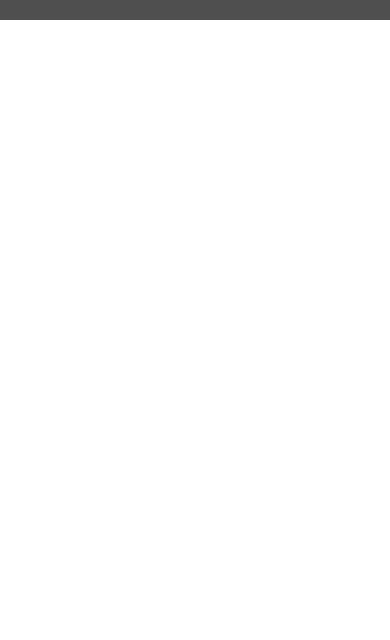
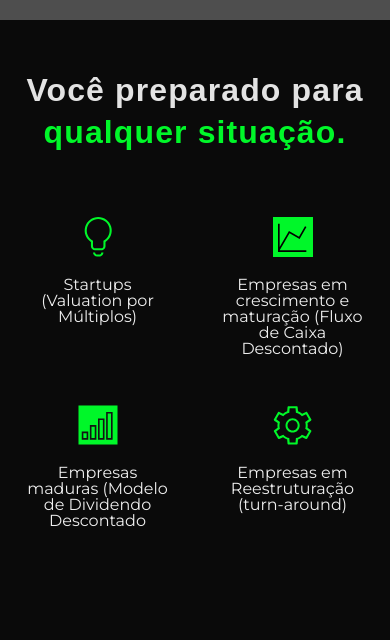
Before and after one commit to BrenoFroes/varos-javascript, a website: page src/index.html in a window 390 px wide. Shown: the part 1226-1866 px from the top of the page. Before the commit the page ends 1246 px from the top, so only its background shows below. Drawn offline with nearby package versions, Linux system fonts and the light colour scheme; some packages are replaced by stand-ins of ours; grey boxes are pictures that could not be loaded; a web font is replaced by a local one.

Commit message:
[feat] Add second section

```diff
--- a/src/assets/sass/_designsystem.scss
+++ b/src/assets/sass/_designsystem.scss
@@ -8,8 +8,8 @@ $font-primary: 'Termina', sans-serif; //400 e 700
 $font-secondary: 'Montserrat', sans-serif; // 400 , 700 e 800
 
 /* Fonts & Colors */
-$color-primary:  #FAFAFA;
-$color-secondary:  #00F729;
+$color-primary:  #00F729;
+$color-secondary:  #FAFAFA;
 $fundo-black:  #131313;
 
 
--- a/src/assets/sass/index.scss
+++ b/src/assets/sass/index.scss
@@ -18,8 +18,8 @@
     height: 43px;
     color: white;
     margin-top: 20px;
-    background: #131313;
-    border: 0.5px solid #00F729;
+    background: $fundo-black;
+    border: 0.5px solid $color-primary;
     border-radius: 7px;
     transition: all 1s;
 
@@ -30,16 +30,16 @@
     color: #EEEEEE;
   }
   .btn-black:hover {
-    background-color: #00F729;
-    color: #131313;
+    background-color: $color-primary;
+    color: $fundo-black;
   }
   .btn-green {
     width: 100%;
     height: 43px;
-    color: #131313;
+    color: $fundo-black;
     margin-top: 20px;
-    background: #00F729;
-    border: 0.5px solid #00F729;
+    background: $color-primary;
+    border: 0.5px solid $color-primary;
     border-radius: 7px;
     transition: all 1s;
 
@@ -49,13 +49,13 @@
     letter-spacing: 0.04em;
   }
   .btn-green:hover {
-    background-color: #131313;
+    background-color: $fundo-black;
     color: white;
   }
   .topo {
     background-image: url(../img/back-desktop.webp);
     background-repeat: no-repeat;
-    background-position: center top;
+    background-position: center bottom;
     background-color: #05030b;
     background-size: cover;
     @media (max-width: 767.98px) {
@@ -190,7 +190,58 @@
         justify-content: end;
       }
     } //barra
+  } //topo
 
-
-  } //topo
+  .preparado {
+    background-color: rgb(10, 10, 10);
+    padding-top: 110px;
+    padding-bottom: 110px;
+    @media (max-width: 1399.98px) {
+    }
+    @media (max-width: 1199.98px) {
+    }
+    @media (max-width: 991.98px) {
+      padding-top: 60px;
+      padding-bottom: 60px;
+    }
+    @media (max-width: 767.98px) {
+      padding-top: 65px;
+      padding-bottom: 65px;
+    }
+    @media (max-width: 575.98px) {
+      padding-top: 50px;
+      padding-bottom: 50px;
+    }
+    h1 {
+      font-weight: 700;
+      font-size: 32px;
+      line-height: 129.5%;
+      text-align: center;
+      letter-spacing: 0.035em;
+      color: #E3E3E3;
+      margin-bottom: 64px;
+      span {
+        color: $color-primary;
+      }
+    }
+    .feature {
+      margin: 0 auto 48px auto;
+      min-height: 140px;
+      display: flex;
+      align-items: center;
+      justify-content: start;
+      flex-direction: column;
+      width: 150px;
+      img {
+        margin-bottom: 20px;
+      }
+      p {
+        font-weight: 400;
+        font-size: 16px;
+        line-height: 16px;
+        text-align: center;
+        color: #EEEEEE;
+      }
+    }
+  }
 } //#lp
--- a/src/index.html
+++ b/src/index.html
@@ -123,6 +123,33 @@
         </div>
       </div>
     </header>
+    <div class="preparado">
+      <div class="container">
+        <h1>Você preparado para <span>qualquer situação.</span></h1>
+        <div class="row justify-content-center">
+          <div class="col-6 col-sm-6 col-md-4 col-lg-4 col-xl-3 col-xxl-3 first-col">
+            <div class="feature">
+              <img src="./assets/img/light.svg" width="40" height="40" alt="Lâmpada">
+              <p>Startups (Valuation por Múltiplos)</p>
+            </div>
+            <div class="feature">
+              <img src="./assets/img/bar.svg" width="40" height="40" alt="Gráfico linear">
+              <p>Empresas maduras (Modelo de Dividendo Descontado</p>
+            </div>
+          </div>
+          <div class="col-6 col-sm-6 col-md-4 col-lg-4 col-xl-3 col-xxl-3 second-col">
+            <div class="feature">
+              <img src="./assets/img/chart.svg" width="40" height="40" alt="Gráfico em barras">
+              <p>Empresas em crescimento e maturação (Fluxo de Caixa Descontado)</p>
+            </div>
+            <div class="feature">
+              <img src="./assets/img/settings.svg" width="40" height="40" alt="Configurações">
+              <p>Empresas em Reestruturação (turn-around)</p>
+            </div>
+          </div>
+        </div>
+      </div>
+    </div>
     <script rel="preload" src="https://unpkg.com/aos@2.3.1/dist/aos.js"></script>
     <script rel="preload" src="https://cdnjs.cloudflare.com/ajax/libs/jquery/3.6.0/jquery.min.js"
       integrity="sha512-894YE6QWD5I59HgZOGReFYm4dnWc1Qt5NtvYSaNcOP+u1T9qYdvdihz0PPSiiqn/+/3e7Jo4EaG7TubfWGUrMQ=="
```
Also changed, not shown: src/assets/css/index.css, src/assets/css/index.min.css.
